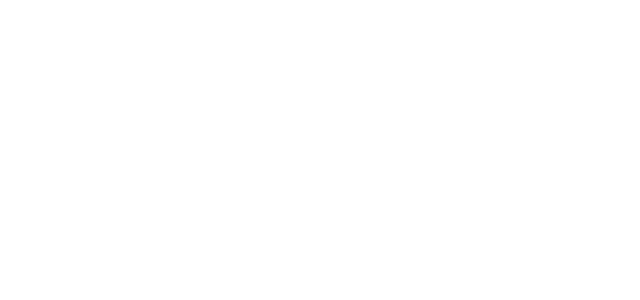
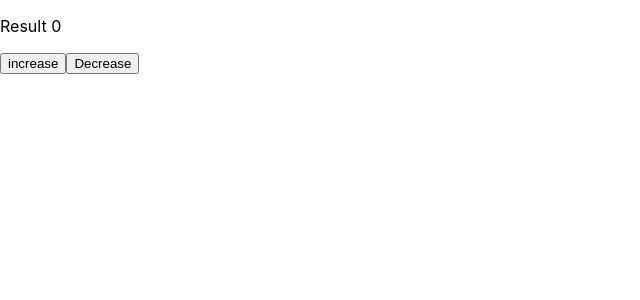
Before and after one commit to huyhoang1996vn/my-reactjs, a React (Create React App) app: page /redux in a window 1280 px wide. Before the commit this address had no page. Shown: the top 300 px of the page, without its empty margins (0-640 px from the left). Built offline with nearby package versions, Linux system fonts and the light colour scheme.

Commit message:
Add redux

```diff
--- a/package.json
+++ b/package.json
@@ -3,11 +3,13 @@
   "version": "0.1.0",
   "private": true,
   "dependencies": {
+    "@reduxjs/toolkit": "^1.8.0",
     "@testing-library/jest-dom": "^5.11.6",
     "@testing-library/react": "^11.2.2",
     "@testing-library/user-event": "^12.5.0",
     "react": "^17.0.1",
     "react-dom": "^17.0.1",
+    "react-redux": "^7.2.6",
     "react-router-dom": "^6.2.2",
     "react-scripts": "4.0.1",
     "web-vitals": "^0.2.4"
--- a/src/App.jsx
+++ b/src/App.jsx
@@ -2,6 +2,8 @@ import logo from './logo.svg';
 import './App.css';
 import Game from './Game'
 import Home from './Home'
+import ContactRedux from './ContactRedux'
+
 
 import {
   Routes,
@@ -15,6 +17,8 @@ function App() {
       <Routes>
         <Route exact path="/game" element={<Game />} />
         <Route exact path="/" element={<Home />}/>
+        <Route exact path="/redux" element={<ContactRedux />}/>
+
       </Routes>
     </>
   );
--- /dev/null
+++ b/src/ContactRedux.jsx
@@ -0,0 +1,32 @@
+import { createStore } from '@reduxjs/toolkit';
+import React, { useState } from 'react';
+import { useDispatch, useSelector } from 'react-redux';
+import changeNumber from './reducer/counter'
+import increase from './action/number'
+
+
+
+const Contact = ()=>{
+    // const number=useSelector((state)=> state.number);
+    const [number, setNumber]= useState(0);
+    let store = createStore(changeNumber);
+    store.subscribe(() => {
+        // When state will be updated(in our case, when items will be fetched),
+        // we will update local component state and force component to rerender
+        // with new data.
+        console.log("=== store.getState() ", store.getState())
+        setNumber(store.getState().number);
+      });
+
+    return (
+    <div>
+        <p>Result {number}</p>
+        <form>
+            <input onClick={()=>store.dispatch(increase())} type='button' value='increase'/>
+            <button>Decrease</button>
+        </form>
+    </div>
+    );
+}
+
+export default Contact
--- /dev/null
+++ b/src/action/number.jsx
@@ -0,0 +1,8 @@
+const increase =()=>{
+    return {
+        type: "increase",
+        value: 1
+    }
+}
+
+export default increase;
--- /dev/null
+++ b/src/reducer/counter.jsx
@@ -0,0 +1,13 @@
+
+
+const changeNumber = (state, action)=>{
+    if (action.type=="increase"){
+        console.log("===== state", state);
+        console.log("===== action", action);
+        let new_value = state + action.value;
+        console.log("===== new_value", new_value);
+
+        return {number: new_value}
+    }
+}
+export default changeNumber;
```
